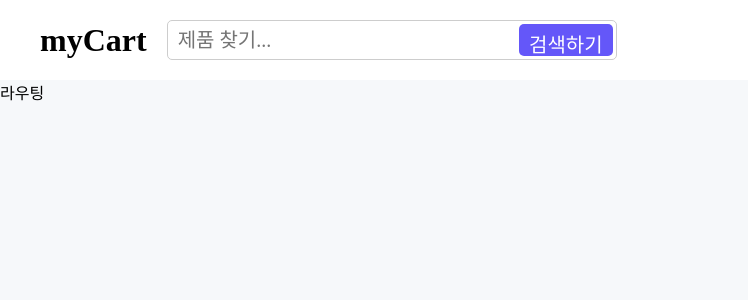
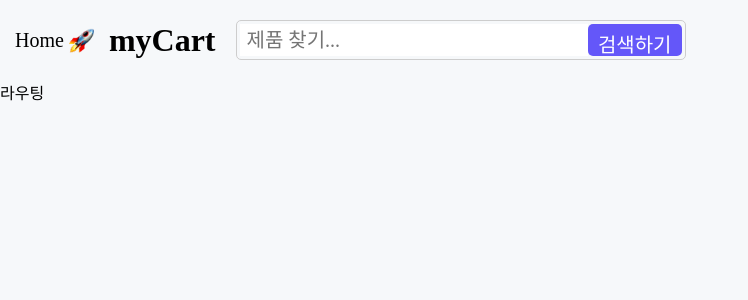
Before and after one commit to soneun/mycart, a React (Vite) app: page / in a window 1280 px wide. Shown: the top 300 px of the page, without its empty margins (0-748 px from the left). Built offline with nearby package versions, Linux system fonts and the light colour scheme; a web font is replaced by a local one.

Commit message:
네브바 링크

```diff
--- a/src/App.jsx
+++ b/src/App.jsx
@@ -1,5 +1,5 @@
 import "./App.css";
-import Navbar from "./components/Navbar";
+import Navbar from "./components/Navbar/Navbar";
 
 function App() {
   return (
--- a/src/components/Navbar.css
+++ b/src/components/Navbar/Navbar.css
@@ -38,3 +38,16 @@
   color: #fff;
   cursor: pointer;
 }
+
+.navbar_links {
+  font-size: 20px;
+}
+
+.navbar_links > a {
+  margin: 15px;
+}
+
+.link_emoji {
+  width: 25px;
+  margin-left: 5px;
+}
--- a/src/components/Navbar.jsx
+++ b/src/components/Navbar/Navbar.jsx
@@ -1,12 +1,21 @@
 import "./Navbar.css";
-import rocket from "../assets/rocket.png";
+import rocket from "../../assets/rocket.png";
+import star from "../../assets/glowing-star.png";
+import idButton from "../../assets/id-button.png";
+import memo from "../../assets/memo.png";
+import order from "../../assets/package.png";
+import lock from "../../assets/locked.png";
 
 import React from "react";
 
 const Navbar = () => {
   return (
-    <nav className="align_center navbar">
-      <div className="align_center">
+    <nav className="align_center">
+      <div className="align_center navbar_links">
+        <a href="#" className="align_center">
+          Home
+          <img src={rocket} alt="" className="link_emoji" />
+        </a>
         <h1 className="navbar_heading">myCart</h1>
         <form className="align_center navbar_form">
           <input
--- a/src/index.css
+++ b/src/index.css
@@ -17,7 +17,16 @@
   font-weight: normal;
   font-style: normal;
 }
+
 .align_center {
   display: flex;
   align-items: center;
 }
+
+a {
+  font-size: inherit;
+  font-weight: 500;
+  text-decoration: none;
+  color: inherit;
+  cursor: pointer;
+}
```
